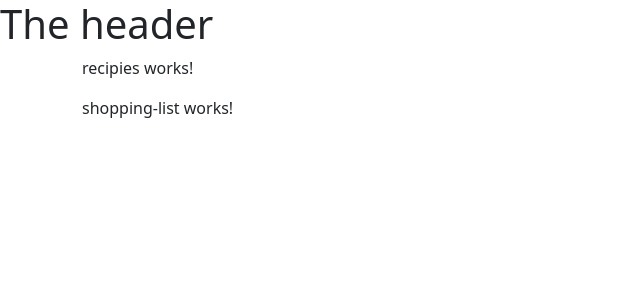
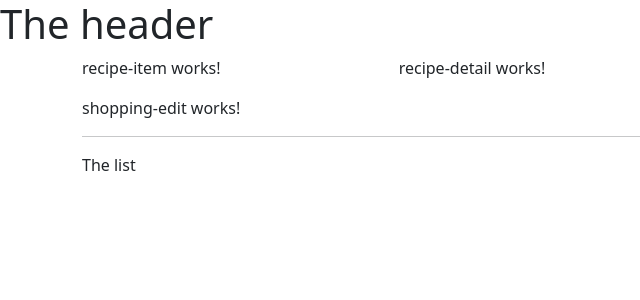
Before and after one commit to lnksys/angular-recipe-app, an Angular app: page / in a window 1280 px wide. Shown: the top 300 px of the page, without its empty margins (0-640 px from the left). Built offline with nearby package versions, Linux system fonts and the light colour scheme.

Commit message:
initial commit

```diff
--- a/src/app/recipies/recipe-list/recipe-list.component.html
+++ b/src/app/recipies/recipe-list/recipe-list.component.html
@@ -1 +1 @@
-<p>recipe-list works!</p>
+<app-recipe-item></app-recipe-item>
--- a/src/app/recipies/recipies.component.html
+++ b/src/app/recipies/recipies.component.html
@@ -1 +1,8 @@
-<p>recipies works!</p>
+<div class="row">
+  <div class="col-md-5">
+    <app-recipe-list></app-recipe-list>
+  </div>
+  <div class="col-md-7">
+    <app-recipe-detail></app-recipe-detail>
+  </div>
+</div>
--- a/src/app/shopping-list/shopping-list.component.html
+++ b/src/app/shopping-list/shopping-list.component.html
@@ -1 +1,7 @@
-<p>shopping-list works!</p>
+<div class="row">
+  <div class="col-xs-10">
+    <app-shopping-edit></app-shopping-edit>
+    <hr />
+    <p>The list</p>
+  </div>
+</div>
```
